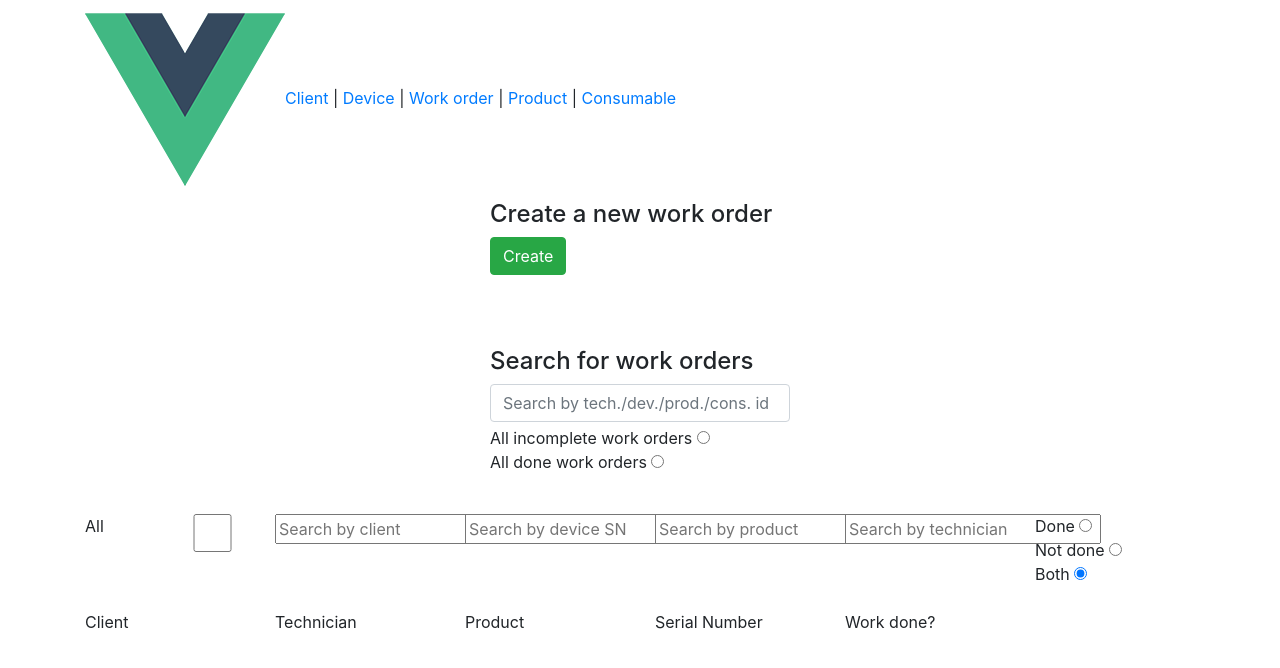
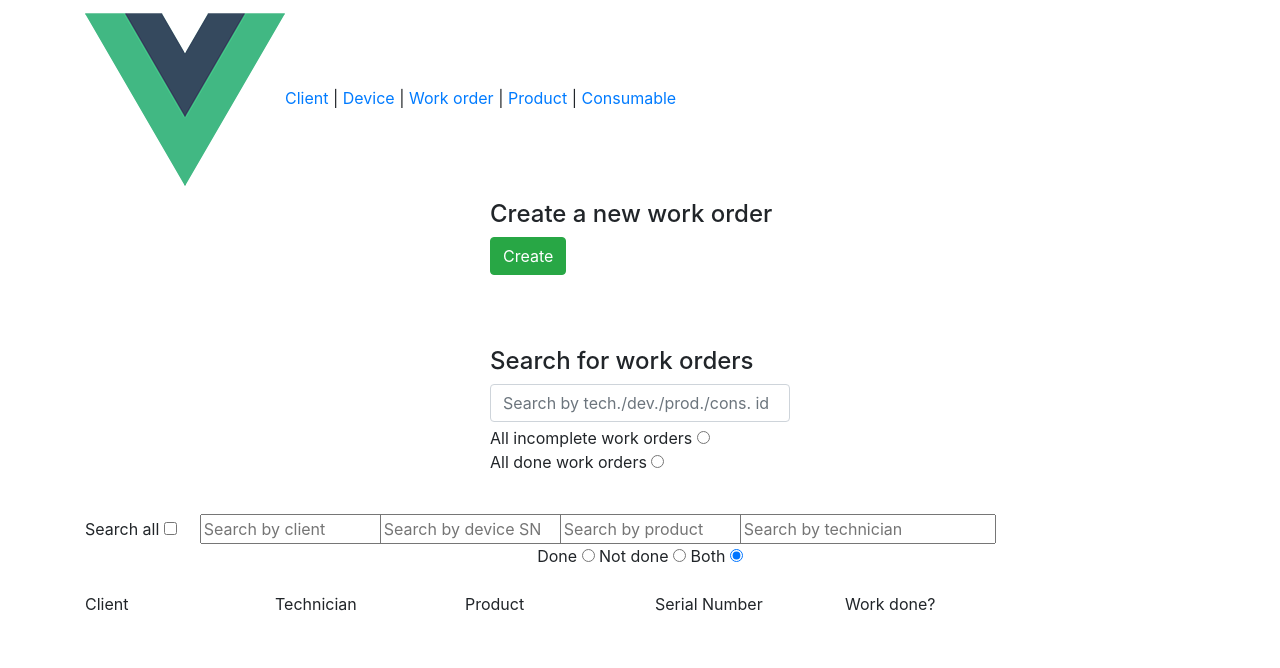
Before and after one commit to jantilk/vali-it-project-frontend, a Vue app: page /workOrder in a window 1280 px wide. Shown: the top 668 px of the page. Built offline with nearby package versions, Linux system fonts and the light colour scheme.

Commit message:
front end putitamine

```diff
--- a/src/components/search-workOrder-simultaneous.vue
+++ b/src/components/search-workOrder-simultaneous.vue
@@ -1,12 +1,11 @@
 <template>
   <div>
 
-    <div class="row">
-      <div class="col-md-1">
-        <label for="cb">All</label>
-      </div>
-      <div class="col-md-1">
-        <input type="checkbox" id="cb" class="form-control" v-model="searchAllParam" v-on:change="searchAll"/>
+    <div class="row col-md-12">
+
+      <div class="col-md-0">
+        Search all
+        <input type="checkbox" id="cb" class="shrink mr-2 mt-2" v-model="searchAllParam" v-on:change="searchAll"/>
       </div>
       <div class="col-md-2">
         <input type="text" placeholder="Search by client" v-model="clientName" @input="searchWorkOrderSimultaneous"/>
@@ -20,25 +19,28 @@
       <div class="col-md-2">
         <input type="text" placeholder="Search by technician" v-model="technicianName"
                @input="searchWorkOrderSimultaneous"/>
-      </div>
 
-      <div class="col-md-2">
+    </div>
+    </div>
+
+    <div align="center" class="row">
+      <div class="col-md-12">
         Done
         <input type="radio" v-model="statusParamSimultaneous" @click="" v-on:change="searchWorkOrderSimultaneous"
                value=true>
-        <br>
+
         Not done
         <input type="radio" v-model="statusParamSimultaneous" @click="this.searchAllParam=null"
                v-on:change="searchWorkOrderSimultaneous" value=false>
-        <br>
+
         Both
         <input type="radio" v-model="statusParamSimultaneous" @click="this.searchAllParam=null"
                v-on:change="searchWorkOrderSimultaneous">
-
+      </div>
       </div>
 
 
-    </div>
+
 
     <br>
     <div class="row">
```
